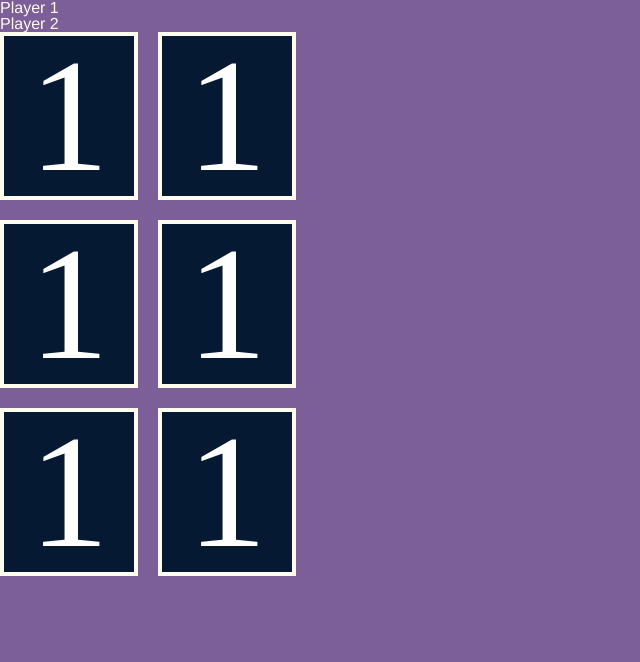
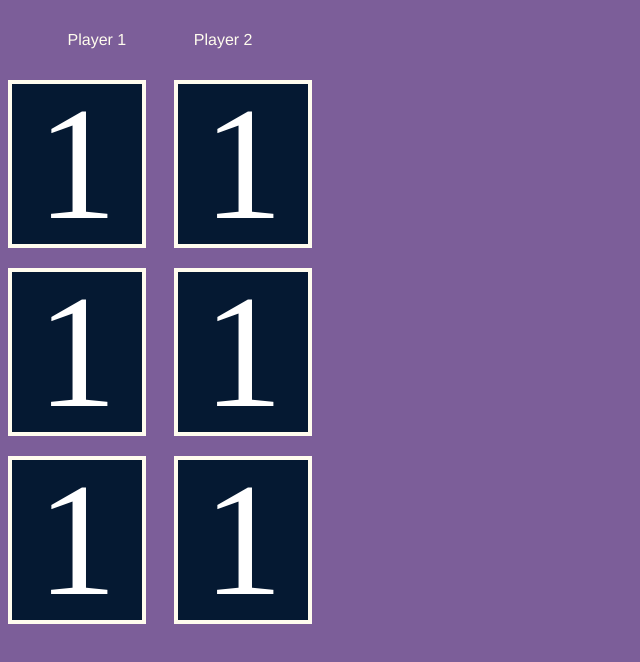
Before and after one commit to alejuliao/matching-game, a website built with Vite: page index.html in a window 1280 px wide. Shown: the whole page, without its empty margins (0-640 px from the left). Built offline with nearby package versions, Linux system fonts and the light colour scheme.

Commit message:
:sparkles: Add ScoreBoard CSS

```diff
--- a/src/objects/BoardGame/style.css
+++ b/src/objects/BoardGame/style.css
@@ -2,4 +2,5 @@
   display: flex;
   flex-wrap: wrap;
   gap: 20px;
+  justify-content: space-evenly;
 }
--- a/src/objects/ScoreBoard/index.js
+++ b/src/objects/ScoreBoard/index.js
@@ -1,4 +1,5 @@
 import PlayerName from "../../components/PlayerName"
+import './style.css'
 function ScoreBoard(){
   return /*html*/`
     <header class="score-board">
--- /dev/null
+++ b/src/objects/ScoreBoard/style.css
@@ -0,0 +1,6 @@
+.score-board{
+  display: flex;
+  justify-content: space-evenly;
+  padding-top: 2rem;
+  padding-bottom: 2rem;
+}
```
